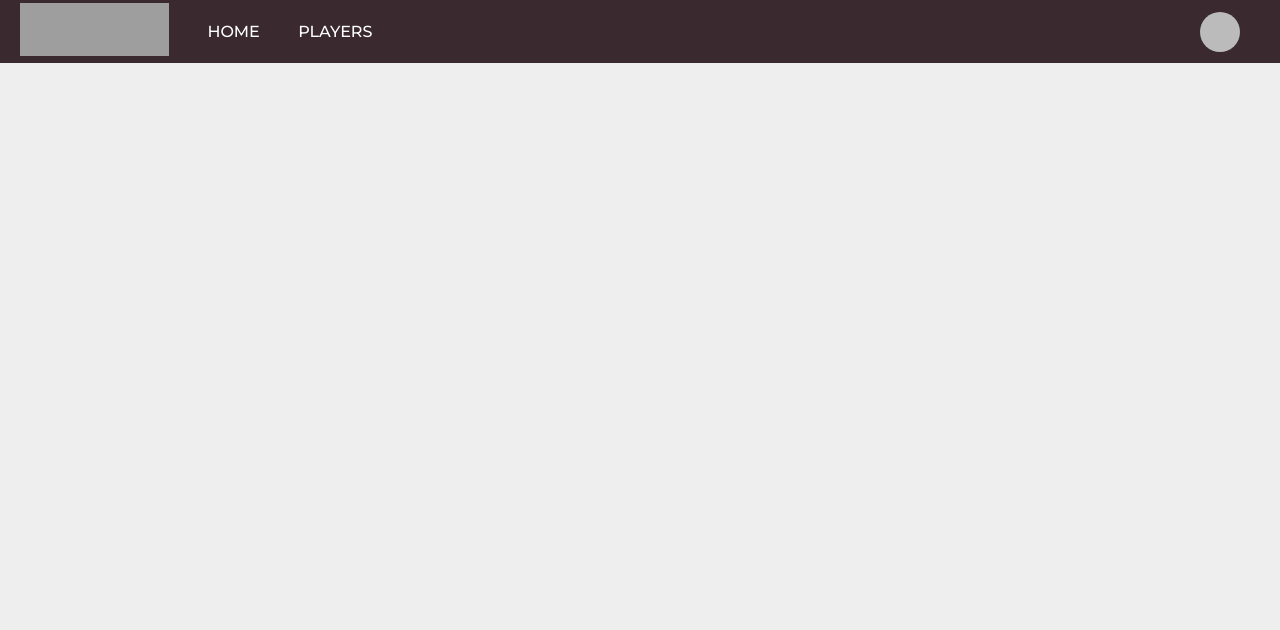
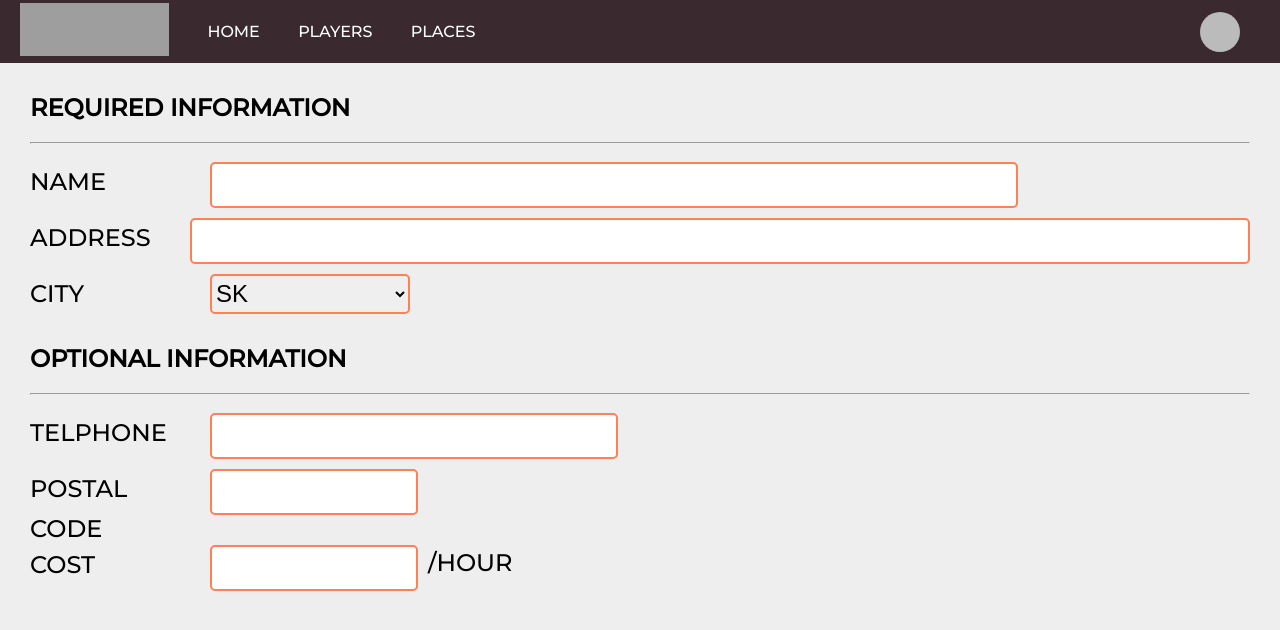
Before and after one commit to imWayneWY/smash-nation, a React (Create React App) app: page /#/add in a window 1280 px wide. Shown: the top 630 px of the page. Built offline with nearby package versions, Linux system fonts and the light colour scheme; no server answers; sample sign-in values are in the browser's storage; grey boxes are pictures that could not be loaded.

Commit message:
add places page

```diff
--- a/src/App.js
+++ b/src/App.js
@@ -2,6 +2,7 @@ import './App.css';
 import { HashRouter as Router, Route, Switch } from 'react-router-dom';
 import Index from './pages/index';
 import Player from './pages/player';
+import Places from './pages/places';
 import NavBar from './components/navbar';
 /** @jsx jsx */
 import { jsx, css } from '@emotion/core';
@@ -27,9 +28,10 @@ const App = () => (
           <Route exact path='/' component={Index} />
           <Route exact path='/player/:handle' component={Player} />
           <Route exact path='/players' component={Players} />
+          <Route exact path='/places' component={Places} />
           <Route exact path='/login' component={Login} />
           <Route exact path='/manage' component={Manage} />
-          <Route exact path='/add-place' component={AddPlace} />
+          <Route exact path='/add' component={AddPlace} />
         </Switch>
       </Router>
     </div>
--- /dev/null
+++ b/src/components/btn.js
@@ -0,0 +1,25 @@
+/** @jsx jsx */
+import { jsx, css } from "@emotion/core";
+
+const btn=css`
+  height: 46px;
+  border-radius: 5px;
+  border: 2px solid #ff8053;
+  font-size: 24px;
+  margin-top: 10px;
+  text-transform: uppercase;
+  color: #fff;
+  background-color: #ff8053;
+  margin-left: 10px;
+  &:hover {
+    box-shadow: 0 0 8px 10px #FF8053;
+  }
+`
+
+const Btn = ({text, onClick}) => {
+  return (
+    <button css={btn} onClick={onClick}>{text}</button>
+  )
+}
+
+export default Btn;
--- a/src/components/input.js
+++ b/src/components/input.js
@@ -14,7 +14,7 @@ const root = css`
 `
 
 const title = css`
-  width: 120px;
+  width: 160px;
   height: 40px;
   line-height: 40px;
   margin-right: 20px;
@@ -28,7 +28,7 @@ const Input = ({label,onChange, value, width}) => {
   }
   return (
   <div css={root}>
-    <label css={title}>{label}</label>
+    {label && <label css={title}>{label}</label> }
     <input onChange={setName} value={value} css={css`${input}; width: ${width}px`} />
   </div>
   )
--- a/src/components/navbar.js
+++ b/src/components/navbar.js
@@ -79,6 +79,7 @@ const NavBar = ({ firebase }) => {
       <a href="/"><img css={logo} src="https://cdn.shopify.com/s/files/1/0043/9802/2749/files/png_file1_150x.png?v=1591749437" alt="logo" /></a>
       <a css={links} href="/">Home</a>
       <a css={links} href="/#/players">Players</a>
+      <a css={links} href="/#/places">Places</a>
       {
         user && user.uid==="4hhV3X6zRLTbpR0atmuUxwobTMg1"
         &&
--- /dev/null
+++ b/src/components/select.js
@@ -0,0 +1,52 @@
+/** @jsx jsx */
+import { jsx, css } from "@emotion/core";
+
+const input = css`
+  height: 40px;
+  font-size: 24px;
+  border-radius: 5px;
+  border: 2px solid #ff8053;
+  width: 200px;
+`;
+
+const root = css`
+  display: flex;
+  padding-top: 10px;
+`
+
+const title = css`
+  width: 160px;
+  height: 40px;
+  line-height: 40px;
+  margin-right: 20px;
+  font-size: 24px;
+  text-transform: uppercase;
+`
+
+const Select = ({onChange, value}) => {
+  const setName= (e) => {
+    onChange(e.currentTarget.value);
+  }
+  return (
+    <div css={root}>
+      <label css={title}>City</label>
+      <select onChange={setName} value={value} css={css`${input}`}>
+        <option value="NL">NL</option>
+        <option value="PE">PE</option>
+        <option value="NS">NS</option>
+        <option value="NB">NB</option>
+        <option value="QC">QC</option>
+        <option value="ON">ON</option>
+        <option value="MB">MB</option>
+        <option value="SK">SK</option>
+        <option value="AB">AB</option>
+        <option value="BC">BC</option>
+        <option value="YT">YT</option>
+        <option value="NT">NT</option>
+        <option value="NU">NU</option>
+      </select>
+    </div>
+  )
+}
+
+export default Select;
--- /dev/null
+++ b/src/components/title.js
@@ -0,0 +1,19 @@
+/** @jsx jsx */
+import { jsx, css } from "@emotion/core";
+
+const root = css`
+  margin-top: 10px;
+  width: 100%;
+  h2 {
+    text-transform: uppercase;
+  }
+`
+
+const Title = ({title}) =>(
+  <div css={root}>
+    <h2>{title}</h2>
+    <hr />
+  </div>
+)
+
+export default Title
--- a/src/pages/addPlace.js
+++ b/src/pages/addPlace.js
@@ -2,6 +2,8 @@ import React, { useState } from 'react';
 import Input from '../components/input';
 /** @jsx jsx */
 import { jsx, css } from "@emotion/core";
+import Select from '../components/select';
+import Title from '../components/title';
 
 const root = css`
   display: flex;
@@ -9,13 +11,33 @@ const root = css`
   padding: 0 30px;
 `;
 
+const inlineContainer = css`
+  display: flex;
+  align-items: center;
+  span {
+    margin-left: 10px;
+    font-size: 24px;
+    text-transform: uppercase;
+  }
+`
+
 const AddPlace = () => {
   const [name, setName] = useState('')
   const [address, setAddress] = useState('')
+  const [province, setProvince] = useState('SK')
+  const [tel, setTel] = useState('')
+  const [postcode, setPostcode] = useState('')
   return (
     <div css={root}>
+      <Title title="required information" />
       <Input width={800} value={name} label="name" onChange={(newName) => setName(newName)}/>
-      <Input width={1200} value={address} label="address" onChange={(newAddress) => setName(newAddress)}/>
+      <Input width={1200} value={address} label="address" onChange={(newAddress) => setAddress(newAddress)}/>
+      <Select value={province} onChange={(newProvince)=>setProvince(newProvince)}/>
+      <Title title="optional information" />
+      <Input width={400} value={tel} label="telphone" onChange={(newTel) => setTel(newTel)} />
+      <Input width={200} value={postcode} label="Postal code" onChange={(newPostcode) => setPostcode(newPostcode)} />
+      <div css={css`height: 20px`} />
+      <div css={inlineContainer}><Input width={200} value={postcode} label="cost" onChange={(newPostcode) => setPostcode(newPostcode)} /><span>/hour</span></div>
     </div>
   )
 }
--- /dev/null
+++ b/src/pages/places.js
@@ -0,0 +1,34 @@
+/** @jsx jsx */
+import { jsx, css } from '@emotion/core';
+import Input from '../components/input';
+import { useState } from 'react';
+import Btn from '../components/btn';
+
+const root = css`
+  min-height: 600px;
+  display: flex;
+  flex-direction: column;
+  align-items: center;
+  justify-content: center;
+`
+
+const searchContainer = css`
+  display: flex;
+  margin: 20px 0;
+`
+
+const Places = () => {
+  const [keyword, setKeyword] = useState('')
+
+  return (
+    <div css={root}>
+      <div css={searchContainer}>
+        <Input label="" onChange={(newKeyword) => setKeyword(newKeyword)} value={keyword} width={600} />
+        <Btn text="search" />
+      </div>
+      <a href="/#/add">I know a place to place</a>
+    </div>
+  )
+}
+
+export default Places;
```
